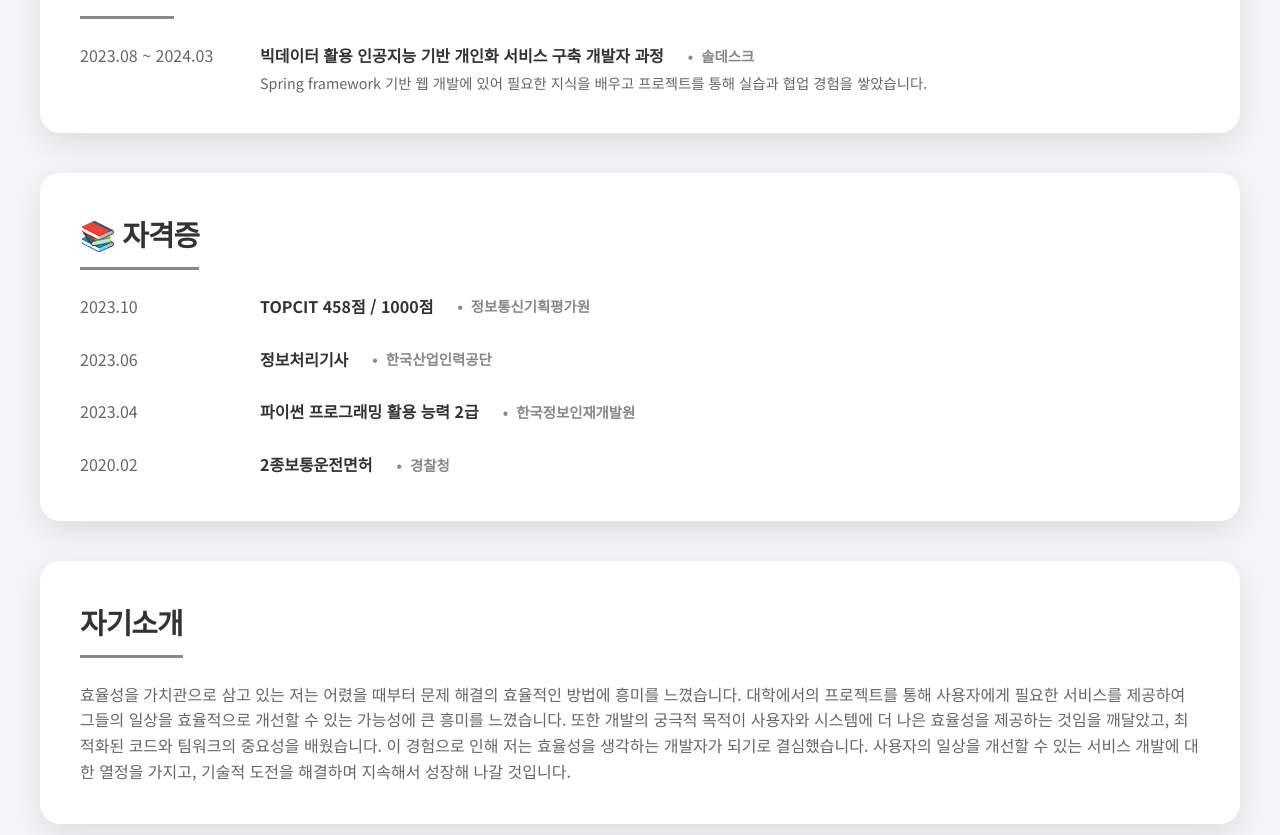
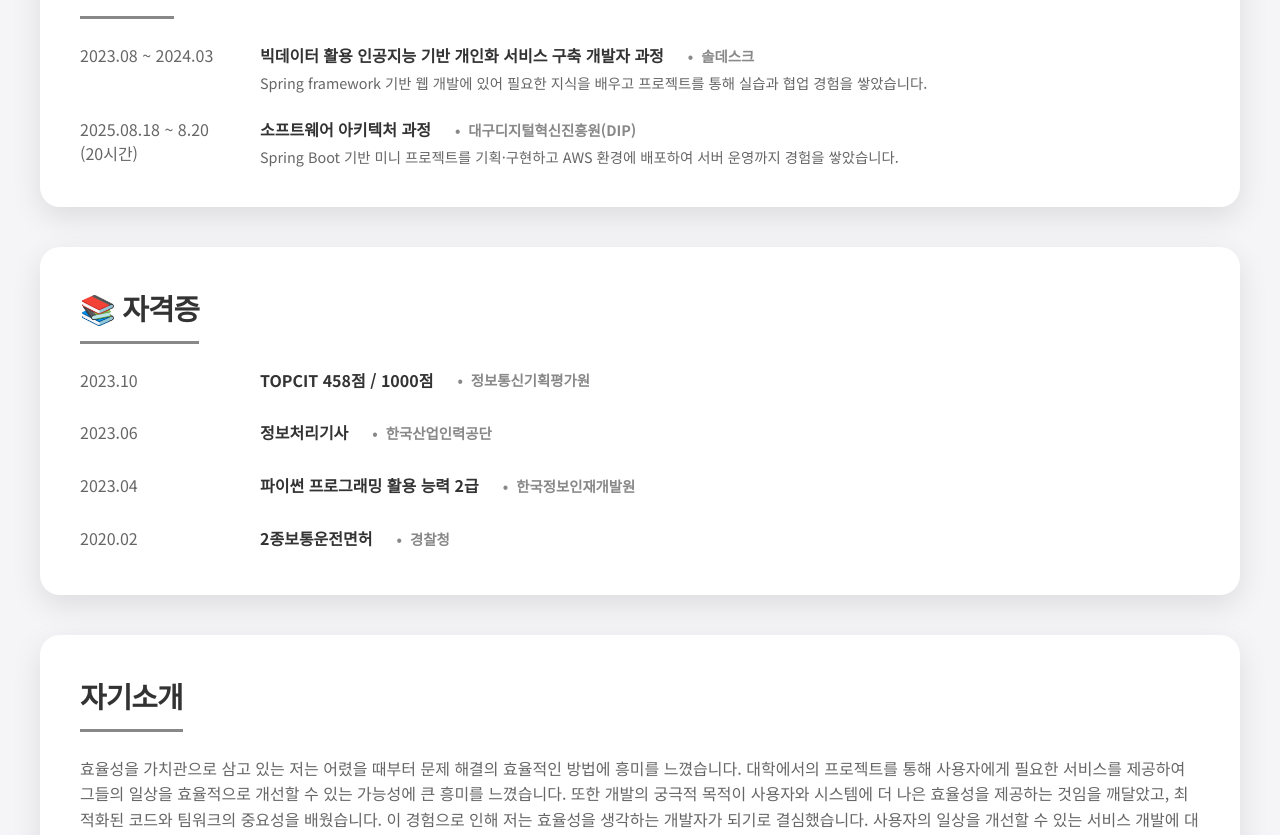
Before and after one commit to ddooing/cursor_portfolio, a Next.js app: page / in a window 1280 px wide. Shown: the part 992-1827 px from the top of the page. Built offline with nearby package versions, Linux system fonts and the light colour scheme.

Commit message:
education 추가

```diff
--- a/src/app/components/education/Education.tsx
+++ b/src/app/components/education/Education.tsx
@@ -41,6 +41,20 @@ export default function Education() {
             </EducationTitle>
             <EducationDetail>
               Spring framework 기반 웹 개발에 있어 필요한 지식을 배우고 프로젝트를 통해 실습과 협업 경험을 쌓았습니다.
+            </EducationDetail>
+          </EducationContent>
+        </EducationItem>
+
+        <EducationItem>
+          <EducationDate>2025.08.18 ~ 8.20
+            <br/>(20시간)</EducationDate>
+          <EducationContent>
+            <EducationTitle>
+            소프트웨어 아키텍처 과정
+              <EducationOrg>대구디지털혁신진흥원(DIP)</EducationOrg>
+            </EducationTitle>
+            <EducationDetail>
+            Spring Boot 기반 미니 프로젝트를 기획·구현하고 AWS 환경에 배포하여 서버 운영까지 경험을 쌓았습니다.
             </EducationDetail>
           </EducationContent>
         </EducationItem>
```
